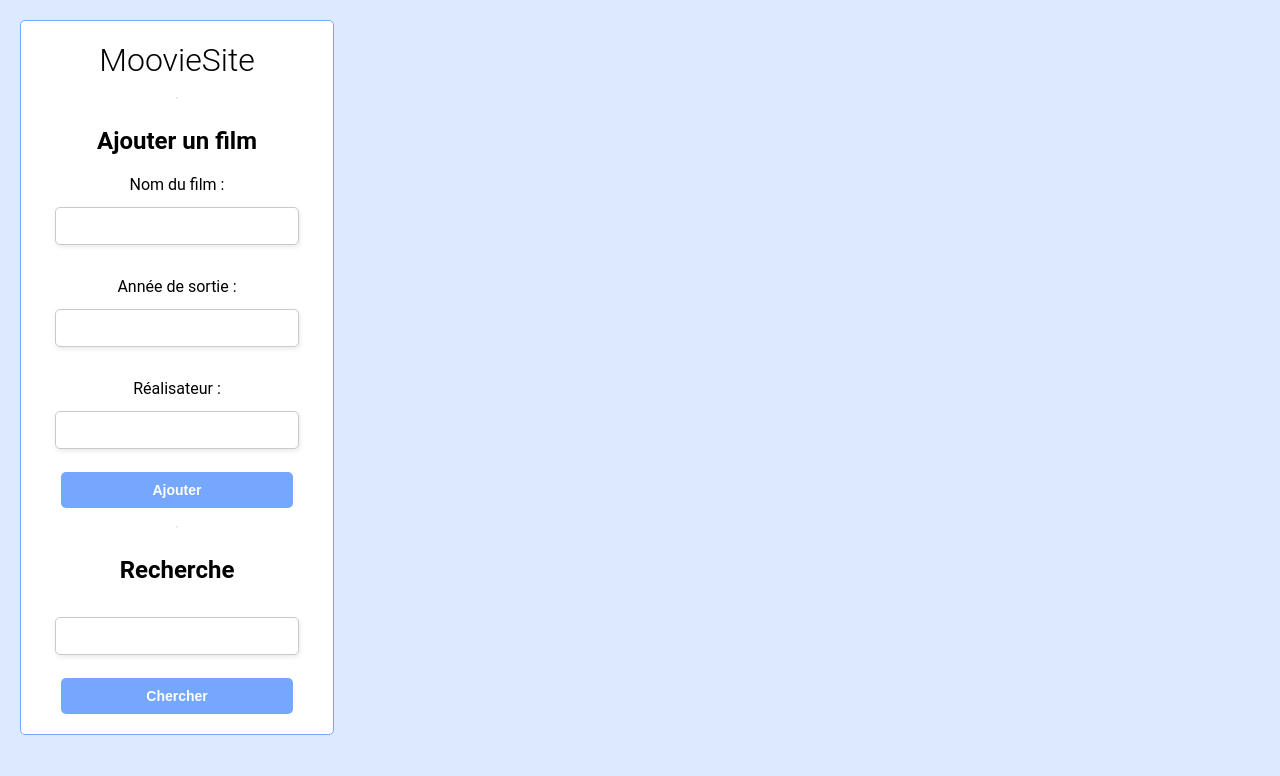
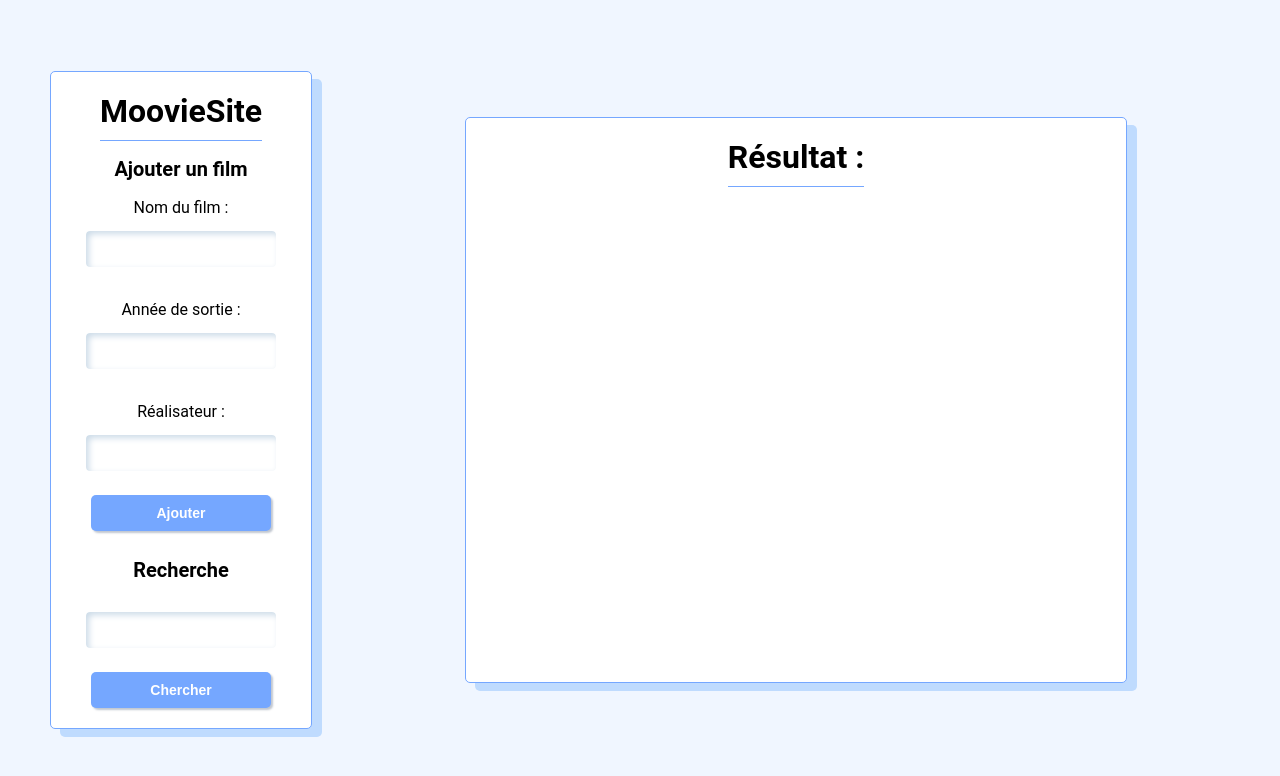
Before and after one commit to EvanGulmez/Elasticsearch, a website: page public/index.html in a window 1280 px wide. Drawn offline with Linux system fonts and the light colour scheme.

Commit message:
Affichage resultat + Note

```diff
--- a/index.js
+++ b/index.js
@@ -33,6 +33,7 @@ app.post("/search", (req, res) => {
         query: {
           multi_match: {
             query: search,
+            type: 'phrase_prefix',
             fields: ["title", "director", "year"],
           },
         },
--- a/public/index.html
+++ b/public/index.html
@@ -11,7 +11,7 @@
     <div class="main-block">
       <div class="forms">
         <h1>MoovieSite</h1>
-        <hr />
+
         <h2>Ajouter un film</h2>
         <label for="title">Nom du film : </label>
         <input type="text" name="title" id="title" />
@@ -22,15 +22,18 @@
         <label for="director">Réalisateur : </label>
         <input type="text" name="director" id="director" />
         <button onclick="handleSubmit()">Ajouter</button>
-
-        <hr />
         <h2>Recherche</h2>
         <input type="text" id="search" />
         <button onclick="handleSearch()">Chercher</button>
-        </div>
+
       </div>
+    </div>
+    <div id="resultat">
+      <h1>Résultat :</h1>
       <div id="listFilms"></div>
-    </div>
+
+      </div>
+
   </body>
   <script>
     const handleSearch = async () => {
@@ -54,7 +57,28 @@
           const director = film.director;
           const year = film.year;
           var e = document.createElement("div");
-          e.innerHTML = "<p>"+title + " (" + year + ") de " + director +" </p>";
+
+          var titleElement = document.createElement("p");
+          titleElement.textContent = "Nom du film : " + title;
+          titleElement.style.fontWeight = "500";
+          titleElement.style.fontSize = "20px";
+          titleElement.style.marginBottom = "5px";
+          e.appendChild(titleElement);
+
+          var yearElement = document.createElement("p");
+          yearElement.textContent = "Année de sortie : " + year;
+          yearElement.style.fontWeight = "500";
+          yearElement.style.fontSize = "20px";
+          yearElement.style.marginBottom = "5px";
+          e.appendChild(yearElement);
+
+          var directorElement = document.createElement("p");
+          directorElement.textContent = "Réalisateur : " + director;
+          directorElement.style.fontWeight = "500";
+          directorElement.style.fontSize = "20px";
+          directorElement.style.marginBottom = "30px";
+          e.appendChild(directorElement);
+
           document.getElementById("listFilms").appendChild(e);
         }
       } catch (error) {
--- a/public/style.css
+++ b/public/style.css
@@ -1,10 +1,11 @@
 html, body {
-    display: flex;
-    justify-content: flex-start;
-    align-items: flex-start;
-    height: 100%;
-    background-color: #dce9ff;
-  }
+  display: flex;
+  justify-content: flex-start;
+  align-items: center;
+  height: 100%;
+  width: 100%;
+  background-color: hsl(214, 100%, 97%);
+}
 
   body, div, h1, form, input, p {
     padding: 0;
@@ -15,11 +16,17 @@ html, body {
     color: #000;
   }
 
+  h2{
+    font-size: 20px;
+    font-weight: 600;
+    text-align: center;
+  }
   h1 {
     padding: 10px 0;
     font-size: 32px;
-    font-weight: 300;
+    font-weight: bold;
     text-align: center;
+    border-bottom: solid 1px #75A7FF;
   }
 
   p {
@@ -31,16 +38,40 @@ html, body {
     opacity: 0.3;
   }
 
+
   .main-block {
-    width: 100%;
+    width: 15%;
+    min-width: 15em;
     height: auto;
     padding: 10px;
     border-radius: 5px;
     border: solid 1px #75A7FF;
     background: #ffffff;
-    margin-top: 20px;
-    margin-left: 20px;
-    margin-bottom: 20px;
+    margin-left: 50px;
+    display: flex;
+    flex-direction: column;
+    justify-content: center;
+    align-items: center;
+    box-shadow: 10px 8px 0px rgb(191 219 254);
+    /* box-shadow: 3px 3px 6px 0px #CCDBE8 inset, -3px -3px 6px 1px rgba(255,255,255,0.5) inset; */
+  }
+
+  #resultat{
+    display: flex;
+    flex-direction: column;
+    align-items: center;
+    justify-content: center;
+    margin: auto;
+    width: 50%;
+    height: 68%;
+    padding: 10px;
+    border-radius: 5px;
+    border: solid 1px #75A7FF;
+    background: #ffffff;
+    box-shadow: 10px 8px 0px rgb(191 219 254);
+  }
+
+  #listFilms {
   }
 
   .forms {
@@ -50,7 +81,6 @@ html, body {
     justify-content: center;
     margin: 0 30px;
   }
-
 
   input[type="text"],
   input[type="password"],
@@ -63,9 +93,10 @@ html, body {
     margin: 13px 0;
     padding-left: 10px;
     border-radius: 5px;
-    border: solid 1px #cbc9c9;
+    border: solid 1px rgba(255,255,255,0.5);
     box-shadow: 1px 2px 5px rgba(0,0,0,.09);
     background: #fff;
+    box-shadow: 3px 3px 6px 0px #CCDBE8 inset, -3px -3px 6px 1px rgba(255,255,255,0.5) inset;
   }
 
   input[type="password"] {
@@ -87,7 +118,21 @@ html, body {
     font-size: 14px;
     font-weight: 600;
     color: #fff;
+    box-shadow: 2px 2px 2px 0px rgba(9,30,66,.25);
+
   }
+
+  #listFilms {
+    display: flex;
+    flex-direction: column;
+    align-items: center;
+    justify-content: center;
+    width: 100%;
+    height: 100%;
+    color: crimson;
+    font-size: 100px;
+  }
+
 
   button:hover {
     background: #75A7FF;
```
Also changed, not shown: Tp2_Notes.md (added, +50 -0 lines).
